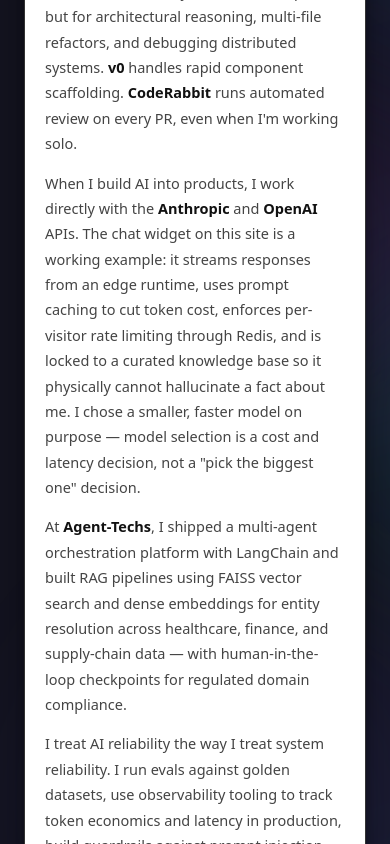
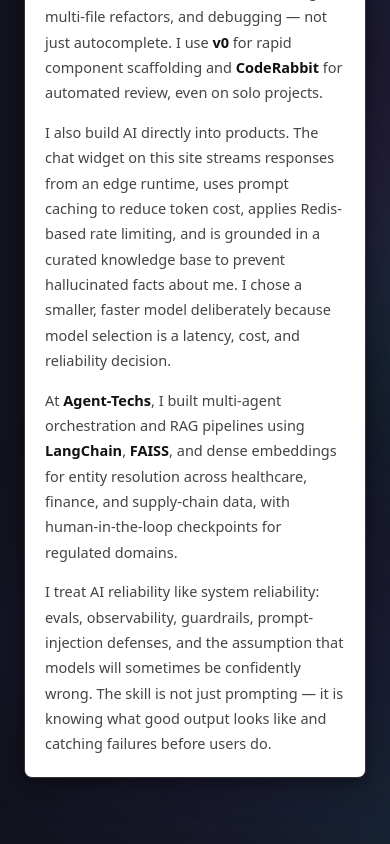
Before and after one commit to abheeshtroy/abheesht-portfolio, a Next.js app: page / in a window 390 px wide. Shown: the part 8260-9104 px from the top of the page. Built offline with nearby package versions, Linux system fonts and the light colour scheme.

Commit message:
techstack added to nav bar && shadows added to white cards

```diff
--- a/app/globals.css
+++ b/app/globals.css
@@ -235,3 +235,12 @@
 
 .scrollbar-none::-webkit-scrollbar { display: none; }
 .scrollbar-none { -ms-overflow-style: none; scrollbar-width: none; }
+
+/* ─── Light theme card shadow trial ───────────────────────────────────────── */
+
+html.light .light-card-shadow {
+  box-shadow:
+    inset 0 1px 0 var(--surface-overlay),
+    0 10px 30px rgba(60, 42, 30, 0.12),
+    0 2px 8px rgba(60, 42, 30, 0.08) !important;
+}
--- a/components/sections/ContactSection.tsx
+++ b/components/sections/ContactSection.tsx
@@ -92,14 +92,13 @@
           initial={{ opacity: 0, y: 30 }}
           animate={isInView ? { opacity: 1, y: 0 } : {}}
           transition={{ duration: 0.6, delay: 0.15, ease: [0.22, 1, 0.36, 1] }}
-          className="relative rounded-3xl p-7 sm:p-9"
+          className="relative rounded-3xl p-7 sm:p-9 light-card-shadow"
           style={{
             background: "var(--glass-bg)",
             backdropFilter: "blur(40px) saturate(1.5)",
             WebkitBackdropFilter: "blur(40px) saturate(1.5)",
             border: "1px solid var(--glass-border)",
-            boxShadow:
-              "inset 0 1px 0 var(--surface-overlay), 0 4px 24px rgba(0,0,0,0.08)",
+            boxShadow: "inset 0 1px 0 var(--surface-overlay)",
           }}
         >
           {formState === "success" ? (
--- a/components/sections/Nav.tsx
+++ b/components/sections/Nav.tsx
@@ -8,6 +8,7 @@
   { label: "about", href: "#about", id: "about" },
   { label: "projects", href: "#projects", id: "projects" },
   { label: "experience", href: "#experience", id: "experience" },
+  { label: "stack", href: "#tech-stack", id: "tech-stack" },
   { label: "contact", href: "#contact", id: "contact" },
 ];
 
--- a/components/sections/Projects.tsx
+++ b/components/sections/Projects.tsx
@@ -89,7 +89,7 @@
               transition={{ duration: 0.2 }}
             >
               <div
-                className="rounded-xl overflow-hidden"
+                className="rounded-xl overflow-hidden light-card-shadow"
                 style={{
                   background: "var(--glass-bg)",
                   border: "0.5px solid var(--border)",
@@ -243,7 +243,7 @@
                 whileHover={{ y: -2 }}
               >
                 <div
-                  className="rounded-xl p-4 flex flex-col gap-2.5 h-full"
+                  className="rounded-xl p-4 flex flex-col gap-2.5 h-full light-card-shadow"
                   style={{
                     background: "var(--glass-bg)",
                     border: "0.5px solid var(--border)",
@@ -294,7 +294,7 @@
           transition={{ duration: 0.5 }}
         >
           <div
-            className="rounded-xl overflow-hidden"
+            className="rounded-xl overflow-hidden light-card-shadow"
             style={{
               background: "var(--glass-bg)",
               border: "0.5px solid var(--border)",
--- a/components/sections/TechStack.tsx
+++ b/components/sections/TechStack.tsx
@@ -135,7 +135,6 @@
       { name: "Linux", bg: "#e95420", abbr: "Li", logo: "/logos/linux.svg" },
     ],
   },
-
 ];
 
 const DATA_TOOLS: ToolGroup[] = [
@@ -356,7 +355,7 @@
             </div>
 
             {/* ── Split pane ── */}
-            <div className="flex min-h-[480px]">
+            <div className="flex min-h-[510px]">
               {/* Sidebar (desktop) */}
               <div
                 className="hidden md:flex flex-col shrink-0"
@@ -417,38 +416,35 @@
                     </h3>
                     <div className="space-y-3.5 text-[14.5px] leading-[1.75]" style={{ color: "#444" }}>
                       <p>
-                        AI is in every stage of how I work.{" "}
+                        AI is embedded in how I build.{" "}
                         <strong style={{ color: "#111", fontWeight: 600 }}>Cursor</strong> and{" "}
-                        <strong style={{ color: "#111", fontWeight: 600 }}>Claude Code</strong> are my primary dev
-                        environment &mdash; not just for autocomplete, but for architectural reasoning, multi-file
-                        refactors, and debugging distributed systems.{" "}
-                        <strong style={{ color: "#111", fontWeight: 600 }}>v0</strong> handles rapid component
-                        scaffolding.{" "}
-                        <strong style={{ color: "#111", fontWeight: 600 }}>CodeRabbit</strong> runs automated review on
-                        every PR, even when I&apos;m working solo.
+                        <strong style={{ color: "#111", fontWeight: 600 }}>Claude Code</strong> are my primary
+                        development environment for architectural reasoning, multi-file refactors, and debugging — not
+                        just autocomplete. I use{" "}
+                        <strong style={{ color: "#111", fontWeight: 600 }}>v0</strong> for rapid component scaffolding
+                        and{" "}
+                        <strong style={{ color: "#111", fontWeight: 600 }}>CodeRabbit</strong> for automated review,
+                        even on solo projects.
                       </p>
                       <p>
-                        When I build AI into products, I work directly with the{" "}
-                        <strong style={{ color: "#111", fontWeight: 600 }}>Anthropic</strong> and{" "}
-                        <strong style={{ color: "#111", fontWeight: 600 }}>OpenAI</strong> APIs. The chat widget on this
-                        site is a working example: it streams responses from an edge runtime, uses prompt caching to cut
-                        token cost, enforces per-visitor rate limiting through Redis, and is locked to a curated knowledge
-                        base so it physically cannot hallucinate a fact about me. I chose a smaller, faster model on
-                        purpose &mdash; model selection is a cost and latency decision, not a &quot;pick the biggest
-                        one&quot; decision.
+                        I also build AI directly into products. The chat widget on this site streams responses from an
+                        edge runtime, uses prompt caching to reduce token cost, applies Redis-based rate limiting, and is
+                        grounded in a curated knowledge base to prevent hallucinated facts about me. I chose a smaller,
+                        faster model deliberately because model selection is a latency, cost, and reliability decision.
                       </p>
                       <p>
-                        At <strong style={{ color: "#111", fontWeight: 600 }}>Agent-Techs</strong>, I shipped a
-                        multi-agent orchestration platform with LangChain and built RAG pipelines using FAISS vector
-                        search and dense embeddings for entity resolution across healthcare, finance, and supply-chain
-                        data &mdash; with human-in-the-loop checkpoints for regulated domain compliance.
+                        At <strong style={{ color: "#111", fontWeight: 600 }}>Agent-Techs</strong>, I built multi-agent
+                        orchestration and RAG pipelines using{" "}
+                        <strong style={{ color: "#111", fontWeight: 600 }}>LangChain</strong>,{" "}
+                        <strong style={{ color: "#111", fontWeight: 600 }}>FAISS</strong>, and dense embeddings for
+                        entity resolution across healthcare, finance, and supply-chain data, with human-in-the-loop
+                        checkpoints for regulated domains.
                       </p>
                       <p>
-                        I treat AI reliability the way I treat system reliability. I run evals against golden datasets,
-                        use observability tooling to track token economics and latency in production, build guardrails
-                        against prompt injection, and design every AI feature with the assumption that the model will be
-                        confidently wrong some percentage of the time. The skill isn&apos;t typing the prompt &mdash;
-                        it&apos;s knowing what good output looks like well enough to catch the failures.
+                        I treat AI reliability like system reliability: evals, observability, guardrails,
+                        prompt-injection defenses, and the assumption that models will sometimes be confidently wrong.
+                        The skill is not just prompting — it is knowing what good output looks like and catching failures
+                        before users do.
                       </p>
                     </div>
                   </div>
@@ -458,7 +454,9 @@
 
                 {activeTab === "languages" && (
                   <div className="flex flex-wrap gap-2">
-                    {LANGUAGES.map((p) => <PillBadge key={p.name} {...p} />)}
+                    {LANGUAGES.map((p) => (
+                      <PillBadge key={p.name} {...p} />
+                    ))}
                   </div>
                 )}
 
```
